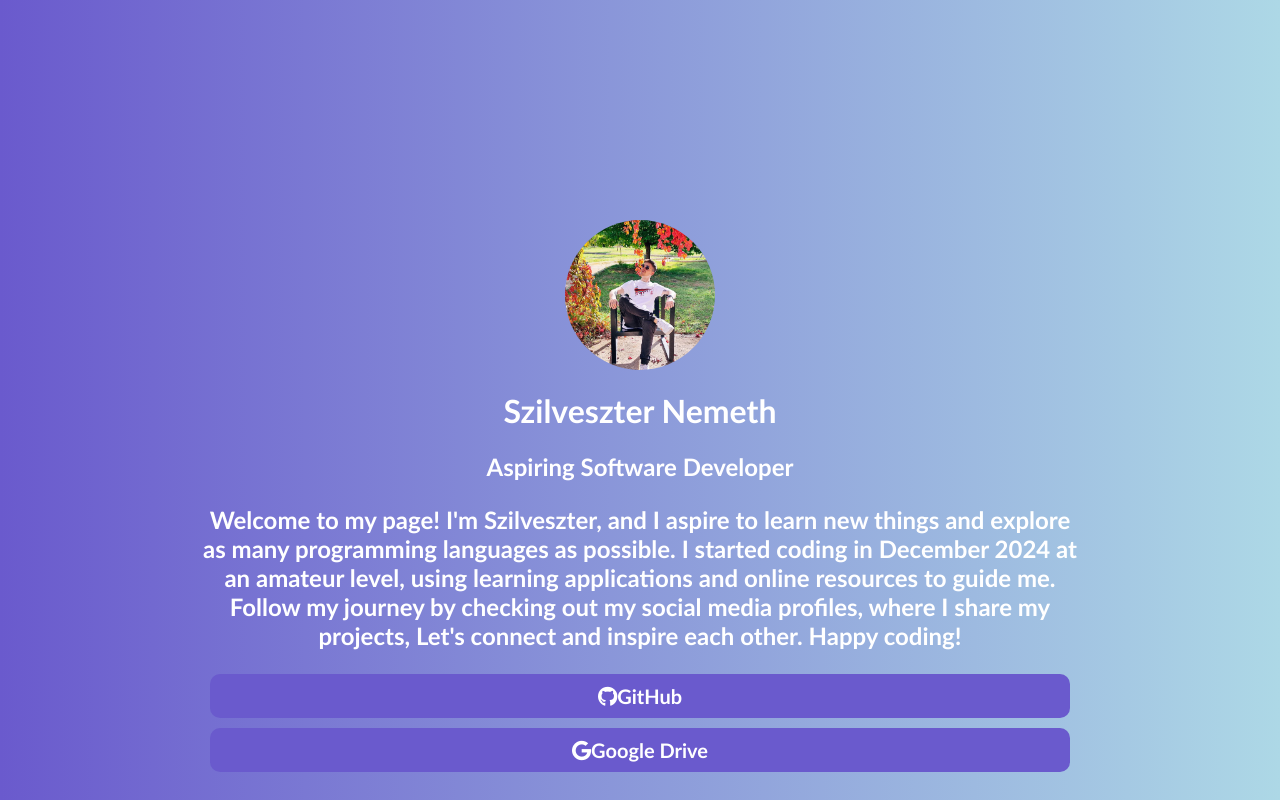
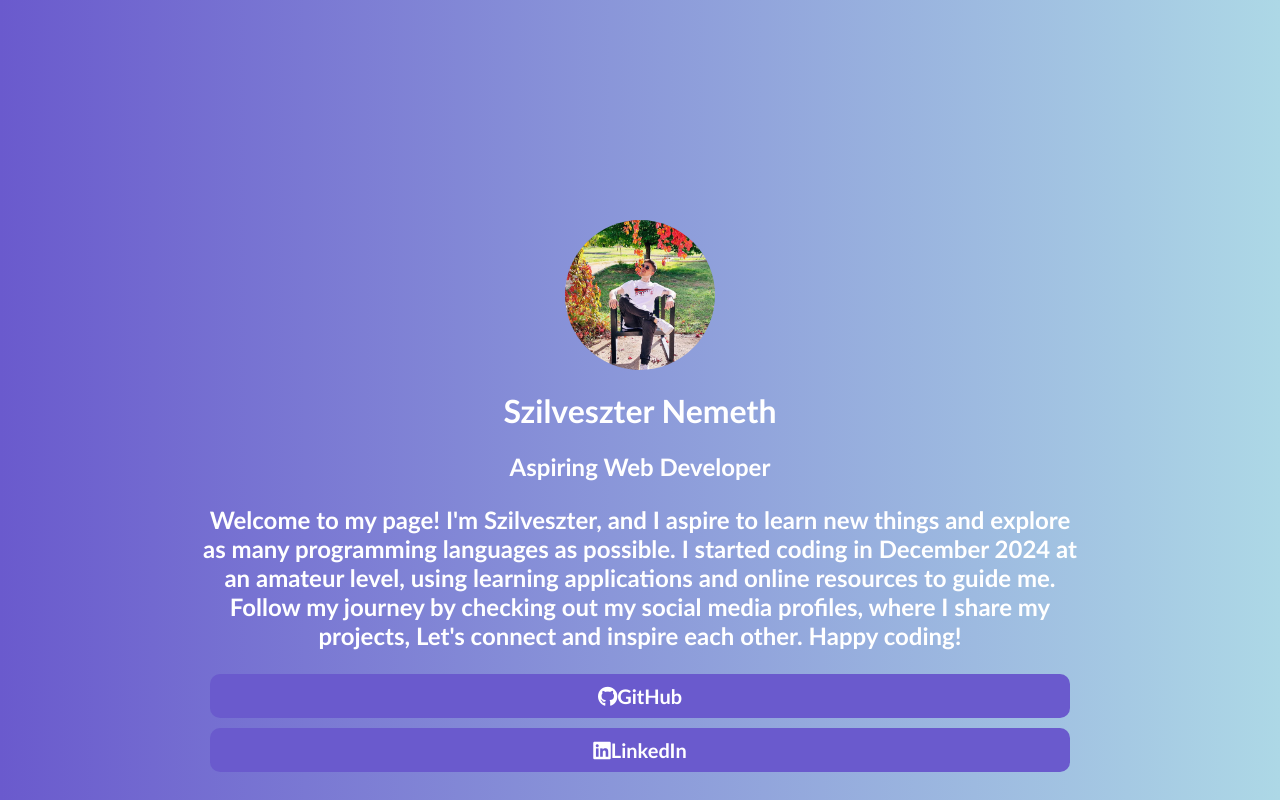
Before and after one commit to Synel96/My-Linktree-Project, a plain HTML site: page index.html in a window 1280 px wide. Shown: the top 800 px of the page. Drawn offline with Linux system fonts and the light colour scheme.

Commit message:
added linktree link and some text changes in the html

```diff
--- a/index.html
+++ b/index.html
@@ -10,13 +10,13 @@
 width="150" height="150" >
 
 <h1>Szilveszter Nemeth</h1>
-<h2> Aspiring Software Developer <h2>
+<h2> Aspiring Web Developer <h2>
 <p>Welcome to my page! I'm Szilveszter, and I aspire to learn new things and explore as many programming languages as possible.
 I started coding in December 2024 at an amateur level, using learning applications and online resources to guide me.
  Follow my journey by checking out my social media profiles, where I share my projects, Let's connect and inspire each other. Happy coding! </p>
 
 <a class="button" href="https://github.com/Synel96"> <i class= "fab fa-github"></i>GitHub</a>
-<a class="button" href="https://drive.google.com/drive/folders/1a3m8om67br8wg7FgQAzU6bsJnYMnhd2o"> <i class="fab fa-google"></i>Google Drive </a>
+<a class="button" href="https://shorturl.at/R47zh"> <i class="fab fa-linkedin"></i>LinkedIn </a>
 
 </body>
 
```
